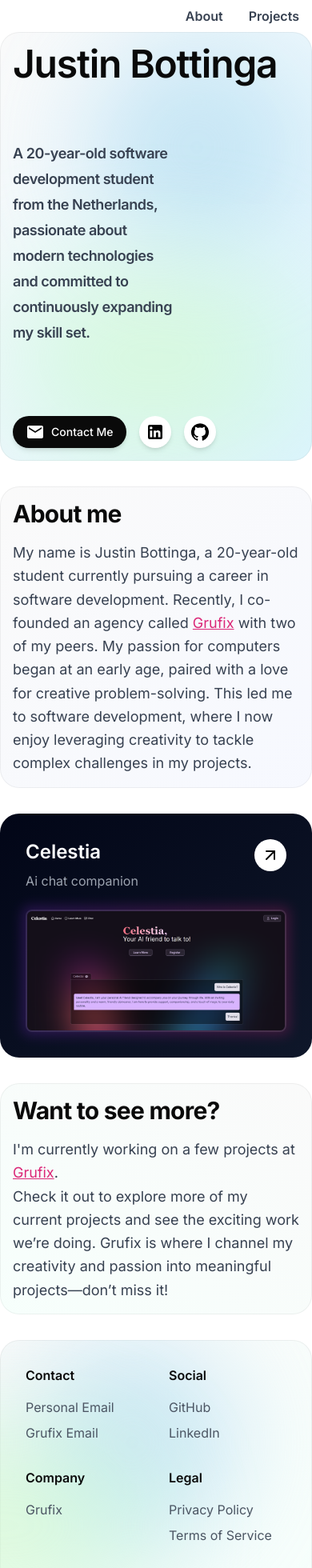
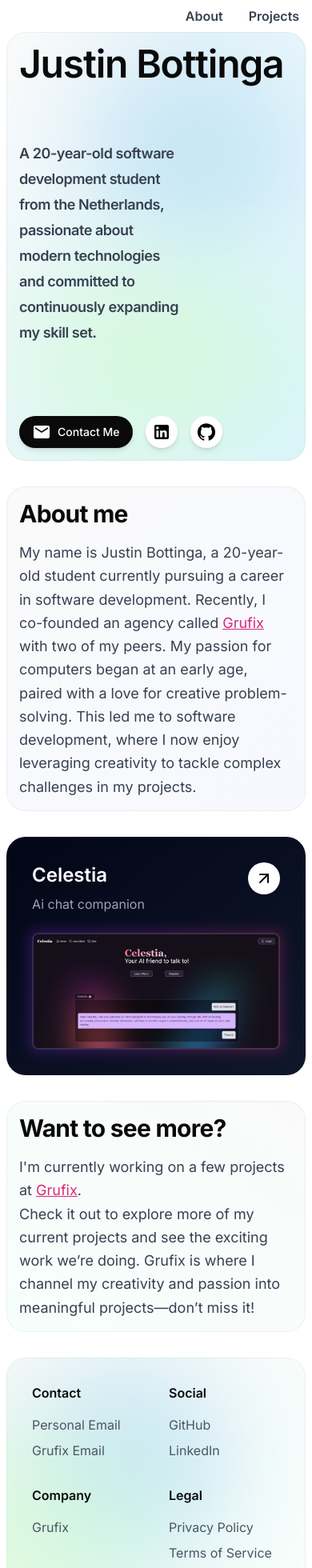
Before and after one commit to JustinBottinga/portfolio---v0, a Next.js app: page / in a window 390 px wide. Shown: the top 1960 px of the page at 80% size. Built offline with nearby package versions, Linux system fonts and the light colour scheme.

Commit message:
animation speed and  margin for mobile

```diff
--- a/app/page.tsx
+++ b/app/page.tsx
@@ -15,7 +15,7 @@ export default function Home() {
 
   useEffect(() => {
     // Show hero after a short delay
-    const heroTimer = setTimeout(() => setShowHero(true), 500);
+    const heroTimer = setTimeout(() => setShowHero(true), 400);
 
     // Show content after hero animation
     const contentTimer = setTimeout(() => setShowContent(true), 1300);
@@ -36,7 +36,7 @@ export default function Home() {
             <motion.div
               initial={{ opacity: 0 }}
               animate={{ opacity: 1 }}
-              transition={{ duration: 0.8 }}
+              transition={{ duration: 0.5 }}
               className="flex flex-col gap-8"
             >
               <About />
--- a/components/about.tsx
+++ b/components/about.tsx
@@ -3,7 +3,7 @@ import Image from "next/image";
 
 export default function About() {
   return (
-    <section className="relative max-w-6xl mx-auto" id="about">
+    <section className="relative max-w-6xl mx-2 sm:mx-auto" id="about">
       <div className="container">
         <div className="flex flex-col lg:flex-row gap-8 items-stretch">
           <div className="bg-gradient-to-br from-neutral-50 to-[#d4dffe]/20 ring-inset ring-black/5 ring-1 rounded-3xl p-4 lg:p-8 lg:w-1/2 flex flex-col">
--- a/components/footer.tsx
+++ b/components/footer.tsx
@@ -3,7 +3,7 @@ import Link from "next/link";
 export default function Footer() {
   return (
     <section className="mb-4">
-      <footer className="mx-auto max-w-6xl">
+      <footer className="mx-2 sm:mx-auto  max-w-6xl">
         <div className="container mx-auto">
           <div className="relative rounded-3xl ring-inset p-4 sm:p-6 lg:p-8 ring-black/5 ring-1 overflow-hidden bg-gradient-to-br from-neutral-50 to-[#d4feee]/20 group">
             {/* First blur - top right (light blue) */}
--- a/components/hero.tsx
+++ b/components/hero.tsx
@@ -11,8 +11,8 @@ export default function Hero() {
     <motion.section
       initial={{ opacity: 0, y: 50 }}
       animate={{ opacity: 1, y: 0 }}
-      transition={{ duration: 0.8, ease: "easeOut" }}
-      className="relative max-w-6xl mx-auto rounded-3xl ring-inset ring-black/5 ring-1 overflow-hidden bg-gradient-to-br from-neutral-50 to-[#d4f1fe]/80 group"
+      transition={{ duration: 0.5, ease: "easeOut" }}
+      className="relative max-w-6xl mx-2 sm:mx-auto rounded-3xl ring-inset ring-black/5 ring-1 overflow-hidden bg-gradient-to-br from-neutral-50 to-[#d4f1fe]/80 group"
     >
       {/* First blur - top right (light blue) */}
       <div
--- a/components/projects.tsx
+++ b/components/projects.tsx
@@ -13,7 +13,7 @@ import { ArrowUpRight } from "lucide-react";
 
 export default function Projects() {
   return (
-    <section className="relative mx-auto max-w-6xl" id="projects">
+    <section className="relative mx-2 sm:mx-auto max-w-6xl" id="projects">
       <div className="container">
         <div className="grid gap-8 md:grid-cols-2 lg:grid-cols-2">
           {/* Project Card */}
```
